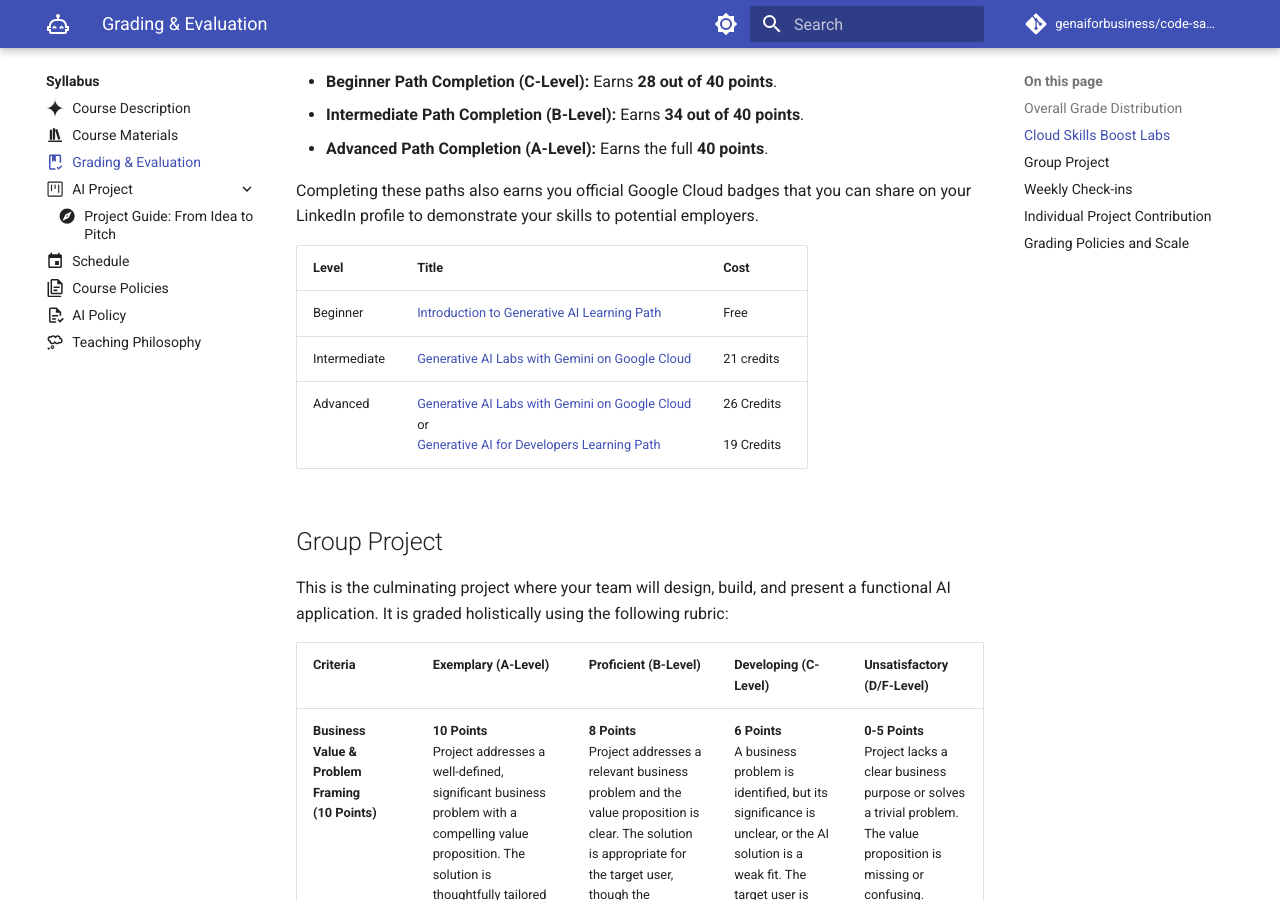
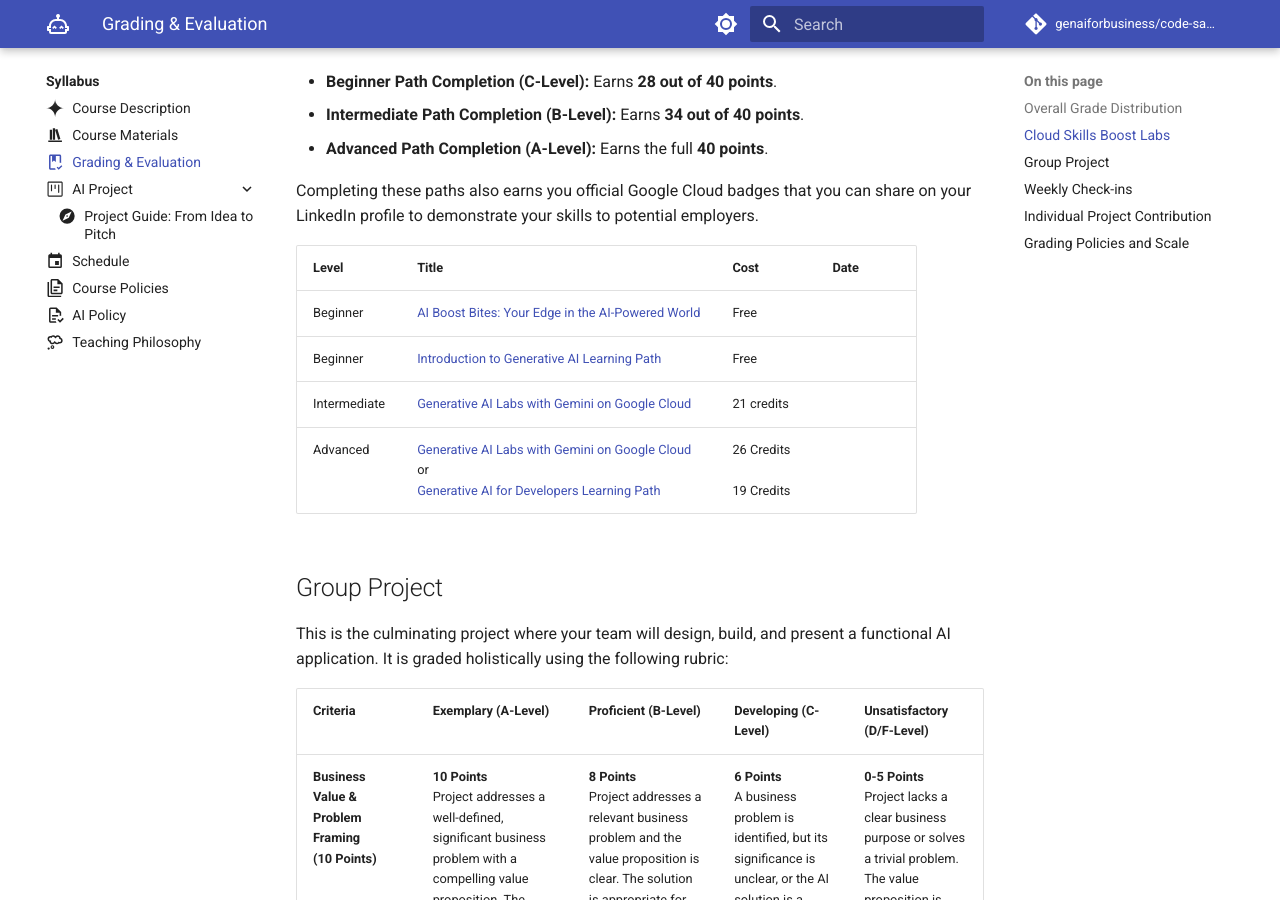
Before and after one commit to genaiforbusiness/genaiforbusiness.github.io, an MkDocs documentation site: the page built from docs/syllabus/grading.md, in a window 1280 px wide and 900 px high, scrolled down 907 px. Built offline with MkDocs 1.6.1 and Material for MkDocs 9.7.7, drawn with Linux system fonts in a browser that asks for light colours; comment, search, counter and statistics services are not loaded.

Commit message:
feat(syllabus): add new AI Boost Bites course to grading

```diff
--- a/docs/syllabus/grading.md
+++ b/docs/syllabus/grading.md
@@ -30,11 +30,12 @@
 
 Completing these paths also earns you official Google Cloud badges that you can share on your LinkedIn profile to demonstrate your skills to potential employers.
 
-| Level | Title | Cost |
-| :---- | :---- | :---- |
-| Beginner | [Introduction to Generative AI Learning Path](https://www.cloudskillsboost.google/paths/118) | Free |
-| Intermediate| [Generative AI Labs with Gemini on Google Cloud](https://www.cloudskillsboost.google/paths/1872)  | 21 credits |
-| Advanced | [Generative AI Labs with Gemini on Google Cloud](https://www.cloudskillsboost.google/paths/1873) <br/> or <br/>[ Generative AI for Developers Learning Path](https://www.cloudskillsboost.google/paths/183)| 26 Credits <br/> <br/> 19 Credits|
+| Level | Title | Cost | Date |
+| :---- | :---- | :---- |:---- |
+| Beginner | [AI Boost Bites: Your Edge in the AI-Powered World](https://www.cloudskillsboost.google/paths/2480) | Free | |
+| Beginner | [Introduction to Generative AI Learning Path](https://www.cloudskillsboost.google/paths/118) | Free | |
+| Intermediate| [Generative AI Labs with Gemini on Google Cloud](https://www.cloudskillsboost.google/paths/1872)  | 21 credits | |
+| Advanced | [Generative AI Labs with Gemini on Google Cloud](https://www.cloudskillsboost.google/paths/1873) <br/> or <br/>[ Generative AI for Developers Learning Path](https://www.cloudskillsboost.google/paths/183)| 26 Credits <br/> <br/> 19 Credits| |
 
 
 ## Group Project
```
